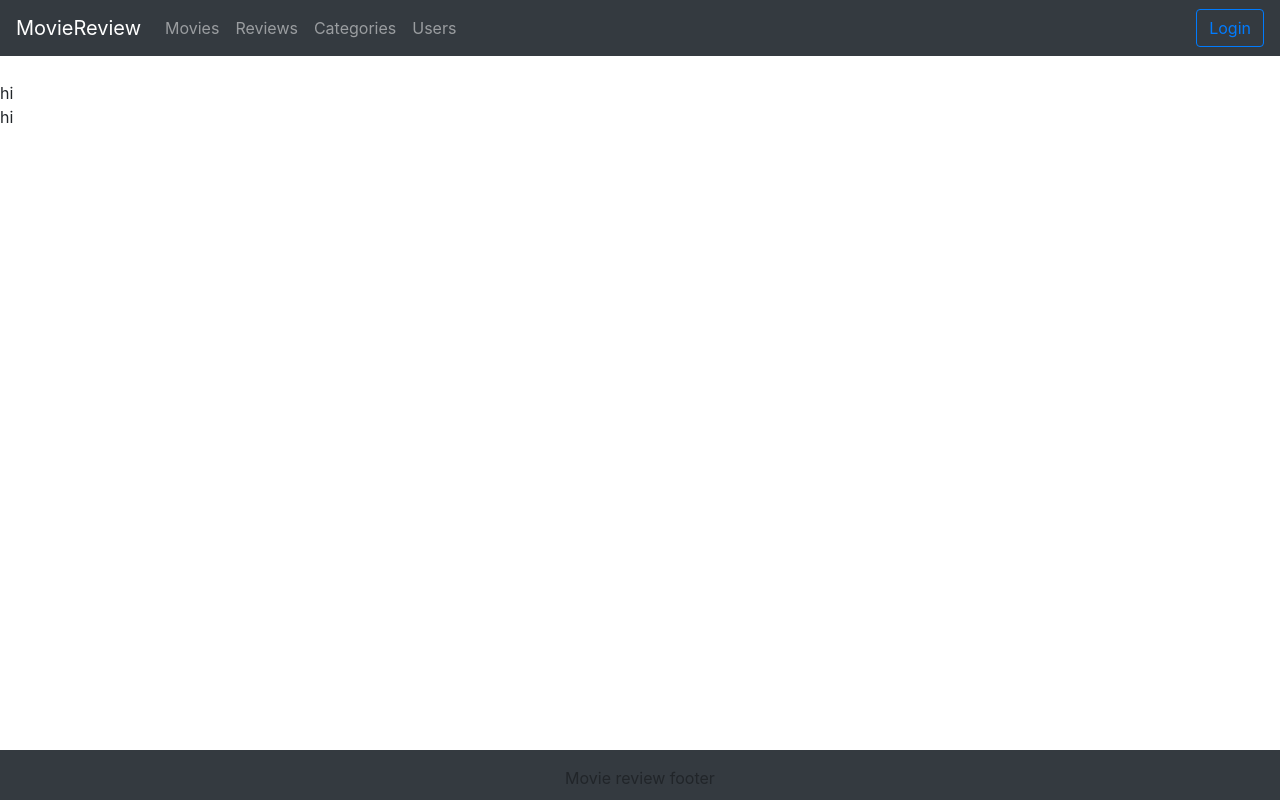
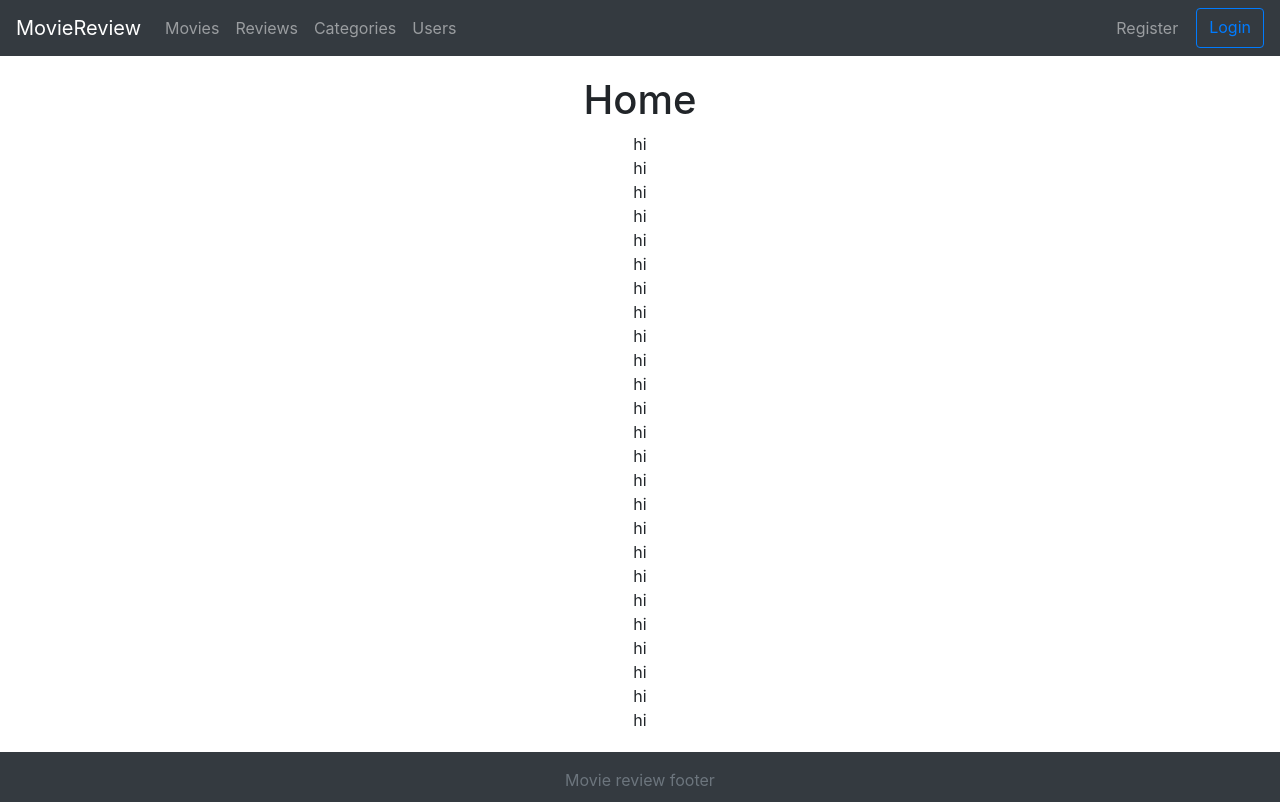
Before and after one commit to aksuram/MoviewReviewApp, a React (Create React App) app: page / in a window 1280 px wide. Built offline with nearby package versions, Linux system fonts and the light colour scheme.

Commit message:
Added basic routing

```diff
--- a/package.json
+++ b/package.json
@@ -12,6 +12,7 @@
     "react": "^17.0.1",
     "react-bootstrap": "^1.4.0",
     "react-dom": "^17.0.1",
+    "react-router-dom": "^5.2.0",
     "react-scripts": "4.0.1",
     "web-vitals": "^0.2.4"
   },
--- a/src/App.js
+++ b/src/App.js
@@ -1,20 +1,39 @@
 import React, { Component } from "react";
 import Header from "./Header";
 import Footer from "./Footer";
+import Movies from "./Movies";
+import Reviews from "./Reviews";
+import Categories from "./Categories";
+import Users from "./Users";
+import Login from "./Login";
+import Register from "./Register";
+import Home from "./Home";
+import {
+  BrowserRouter as Router,
+  Route,
+  Switch,
+  Redirect,
+} from "react-router-dom";
 
 class App extends Component {
   render() {
-    let i;
-    let items = [];
-    for (i = 0; i < 2; i++) {
-      items.push("hi");
-    }
-    let list = items.map((item) => <p>{item}</p>);
     return (
       <div>
-        <Header />
-        <div className="Inner">{list}</div>
-        <Footer />
+        <Router>
+          <Header />
+          <div className="Inner">
+            <Switch>
+              <Route path="/movies" exact component={Movies} />
+              <Route path="/reviews" exact component={Reviews} />
+              <Route path="/categories" exact component={Categories} />
+              <Route path="/users" exact component={Users} />
+              <Route path="/login" exact component={Login} />
+              <Route path="/register" exact component={Register} />
+              <Route path="/" component={Home} />
+            </Switch>
+          </div>
+          <Footer />
+        </Router>
       </div>
     );
   }
--- /dev/null
+++ b/src/Categories.js
@@ -0,0 +1,13 @@
+import React, { Component } from "react";
+
+class Categories extends Component {
+  render() {
+    return (
+      <div className="container text-center">
+        <h1>Categories</h1>
+      </div>
+    );
+  }
+}
+
+export default Categories;
--- a/src/Footer.js
+++ b/src/Footer.js
@@ -3,7 +3,7 @@ import React, { Component } from "react";
 class Footer extends Component {
   render() {
     return (
-      <footer className="custom-footer py-3 bg-dark">
+      <footer className="custom-footer py-3 bg-dark text-muted">
         <div className="container text-center align-middle">
           Movie review footer
         </div>
--- a/src/Header.js
+++ b/src/Header.js
@@ -1,22 +1,48 @@
 import React, { Component } from "react";
 import { Navbar, Nav, Button } from "react-bootstrap";
+import { Link } from "react-router-dom";
 
 class Header extends Component {
   render() {
     return (
       <header>
-        <Navbar bg="dark" variant="dark" sticky="top" expand="md">
-          <Navbar.Brand href="#">MovieReview</Navbar.Brand>
+        <Navbar
+          collapseOnSelect
+          bg="dark"
+          variant="dark"
+          sticky="top"
+          expand="md"
+        >
+          <Navbar.Brand as={Link} to="/">
+            MovieReview
+          </Navbar.Brand>
           <Navbar.Toggle aria-controls="basic-navbar-nav" />
           <Navbar.Collapse id="basic-navbar-nav">
             <Nav className="mr-auto">
-              <Nav.Link href="#link">Movies</Nav.Link>
-              <Nav.Link href="#link">Reviews</Nav.Link>
-              <Nav.Link href="#link">Categories</Nav.Link>
-              <Nav.Link href="#link">Users</Nav.Link>
+              <Nav.Link as={Link} to="/movies">
+                Movies
+              </Nav.Link>
+              <Nav.Link as={Link} to="/reviews">
+                Reviews
+              </Nav.Link>
+              <Nav.Link as={Link} to="/categories">
+                Categories
+              </Nav.Link>
+              <Nav.Link as={Link} to="/users">
+                Users
+              </Nav.Link>
             </Nav>
             <Nav className="ml-auto">
-              <Button variant="outline-primary">Login</Button>
+              <Nav.Link
+                className="nav-register-button"
+                as={Link}
+                to="/register"
+              >
+                Register
+              </Nav.Link>
+              <Button variant="outline-primary" as={Link} to="/login">
+                Login
+              </Button>
             </Nav>
           </Navbar.Collapse>
         </Navbar>
--- /dev/null
+++ b/src/Home.js
@@ -0,0 +1,21 @@
+import React, { Component } from "react";
+
+class Home extends Component {
+  render() {
+    let i;
+    let items = [];
+    for (i = 0; i < 25; i++) {
+      items.push("hi");
+    }
+    let list = items.map((item) => <p>{item}</p>);
+
+    return (
+      <div className="container text-center">
+        <h1>Home</h1>
+        {list}
+      </div>
+    );
+  }
+}
+
+export default Home;
--- /dev/null
+++ b/src/Login.js
@@ -0,0 +1,13 @@
+import React, { Component } from "react";
+
+class Login extends Component {
+  render() {
+    return (
+      <div className="container text-center">
+        <h1>Login</h1>
+      </div>
+    );
+  }
+}
+
+export default Login;
--- /dev/null
+++ b/src/Movies.js
@@ -0,0 +1,13 @@
+import React, { Component } from "react";
+
+class Movies extends Component {
+  render() {
+    return (
+      <div className="container text-center">
+        <h1>Movies</h1>
+      </div>
+    );
+  }
+}
+
+export default Movies;
--- /dev/null
+++ b/src/Register.js
@@ -0,0 +1,13 @@
+import React, { Component } from "react";
+
+class Register extends Component {
+  render() {
+    return (
+      <div className="container text-center">
+        <h1>Register</h1>
+      </div>
+    );
+  }
+}
+
+export default Register;
--- /dev/null
+++ b/src/Reviews.js
@@ -0,0 +1,13 @@
+import React, { Component } from "react";
+
+class Reviews extends Component {
+  render() {
+    return (
+      <div className="container text-center">
+        <h1>Reviews</h1>
+      </div>
+    );
+  }
+}
+
+export default Reviews;
--- /dev/null
+++ b/src/Users.js
@@ -0,0 +1,13 @@
+import React, { Component } from "react";
+
+class Users extends Component {
+  render() {
+    return (
+      <div className="container text-center">
+        <h1>Users</h1>
+      </div>
+    );
+  }
+}
+
+export default Users;
--- a/src/style.css
+++ b/src/style.css
@@ -1,5 +1,6 @@
 .Inner {
-    margin-top: 25px;
+    margin-top: 20px;
+    margin-bottom: 70px;
 }
 
 .custom-footer {
@@ -8,6 +9,10 @@
     bottom: 0;
     height: 50px;
     width: 100%;
+}
+
+.nav-register-button {
+    margin-right: 10px;
 }
 
 html {
```
Also changed, not shown: 1 other file (tests, documents, lock files or other folders).
